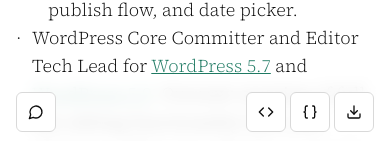
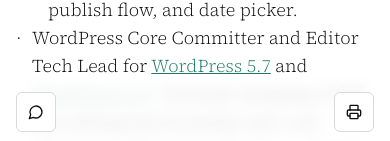
Before and after one commit to noisysocks/robertanderson.xyz, a Next.js app: page /resume in a window 390 px wide. Shown: the part 696-837 px from the top of the page. Built offline with nearby package versions, Linux system fonts and the light colour scheme.

Commit message:
Just show a print button for now, tweak print and mobile styles

```diff
--- a/src/app/resume/page.tsx
+++ b/src/app/resume/page.tsx
@@ -12,7 +12,7 @@ export default function Resume() {
   return (
     <>
       <Toolbar />
-      <div className="text-pretty text-lg font-light screen:mx-auto screen:max-w-[80ch] screen:p-4 screen:pb-[76px] screen:md:pb-4 print:mx-10 print:my-5 print:text-xs">
+      <div className="text-pretty text-lg font-light screen:mx-auto screen:max-w-[80ch] screen:p-4 screen:pb-[76px] screen:lg:pb-4 print:text-xs">
         <Header basics={data.basics} />
         <main>
           <Experience work={data.work} />
--- a/src/app/resume/toolbar.tsx
+++ b/src/app/resume/toolbar.tsx
@@ -8,7 +8,7 @@ import {
   TooltipTrigger,
 } from "@/components/ui/tooltip";
 import { cn } from "@/lib/utils";
-import { Braces, Code, Download, MessageCircle } from "lucide-react";
+import { MessageCircle, Printer } from "lucide-react";
 import { useEffect, useState } from "react";
 
 export function Toolbar() {
@@ -42,9 +42,9 @@ export function Toolbar() {
   return (
     <div
       className={cn(
-        "md:bg-transparent fixed bottom-0 left-0 right-0 z-10 flex gap-1 bg-card/75 p-4 backdrop-blur transition-opacity md:bottom-auto md:top-0 md:backdrop-blur-none print:hidden",
+        "fixed bottom-0 left-0 right-0 z-10 flex gap-1 bg-card/75 p-4 backdrop-blur transition-opacity lg:bottom-auto lg:top-0 lg:bg-transparent lg:backdrop-blur-none print:hidden",
         {
-          "md:opacity-0": !isVisible,
+          "lg:opacity-0": !isVisible,
         },
       )}
     >
@@ -62,32 +62,16 @@ export function Toolbar() {
         <div className="flex-grow" />
         <Tooltip>
           <TooltipTrigger asChild>
-            <Button variant="outline" size="icon">
-              <Code />
+            <Button
+              variant="outline"
+              size="icon"
+              onClick={() => window.print()}
+            >
+              <Printer />
             </Button>
           </TooltipTrigger>
           <TooltipContent>
-            <p>View source</p>
-          </TooltipContent>
-        </Tooltip>
-        <Tooltip>
-          <TooltipTrigger asChild>
-            <Button variant="outline" size="icon">
-              <Braces />
-            </Button>
-          </TooltipTrigger>
-          <TooltipContent>
-            <p>Download JSON</p>
-          </TooltipContent>
-        </Tooltip>
-        <Tooltip>
-          <TooltipTrigger asChild>
-            <Button variant="outline" size="icon">
-              <Download />
-            </Button>
-          </TooltipTrigger>
-          <TooltipContent>
-            <p>Download PDF</p>
+            <p>Print</p>
           </TooltipContent>
         </Tooltip>
       </TooltipProvider>
```
